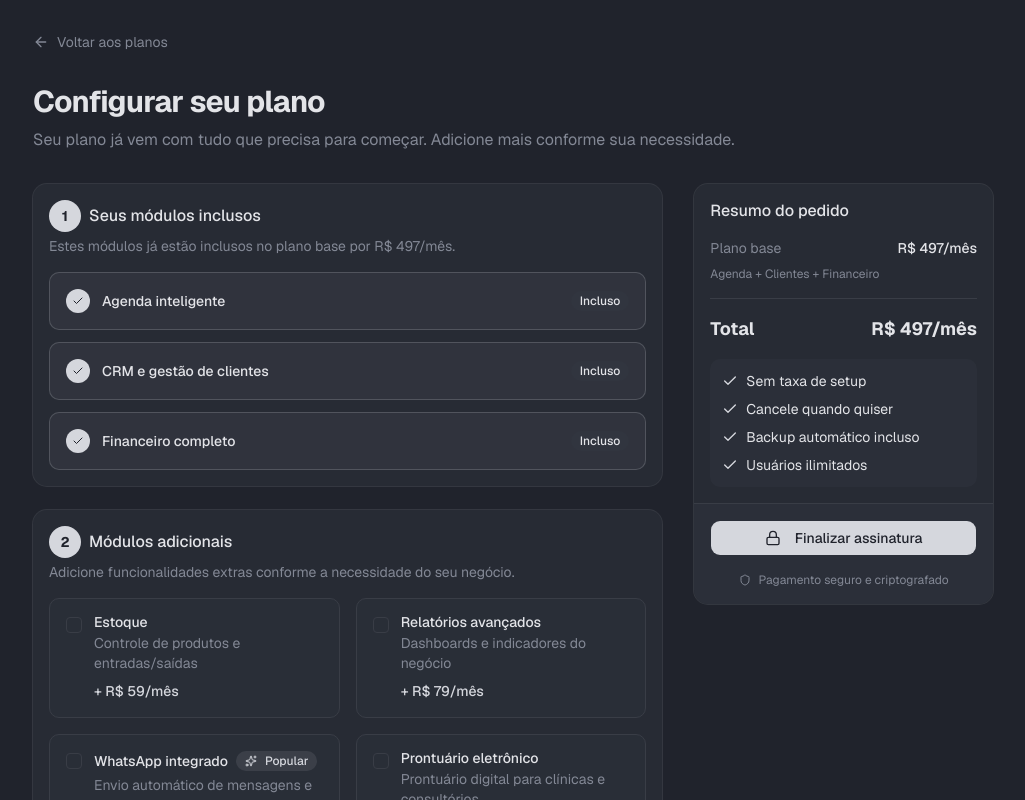
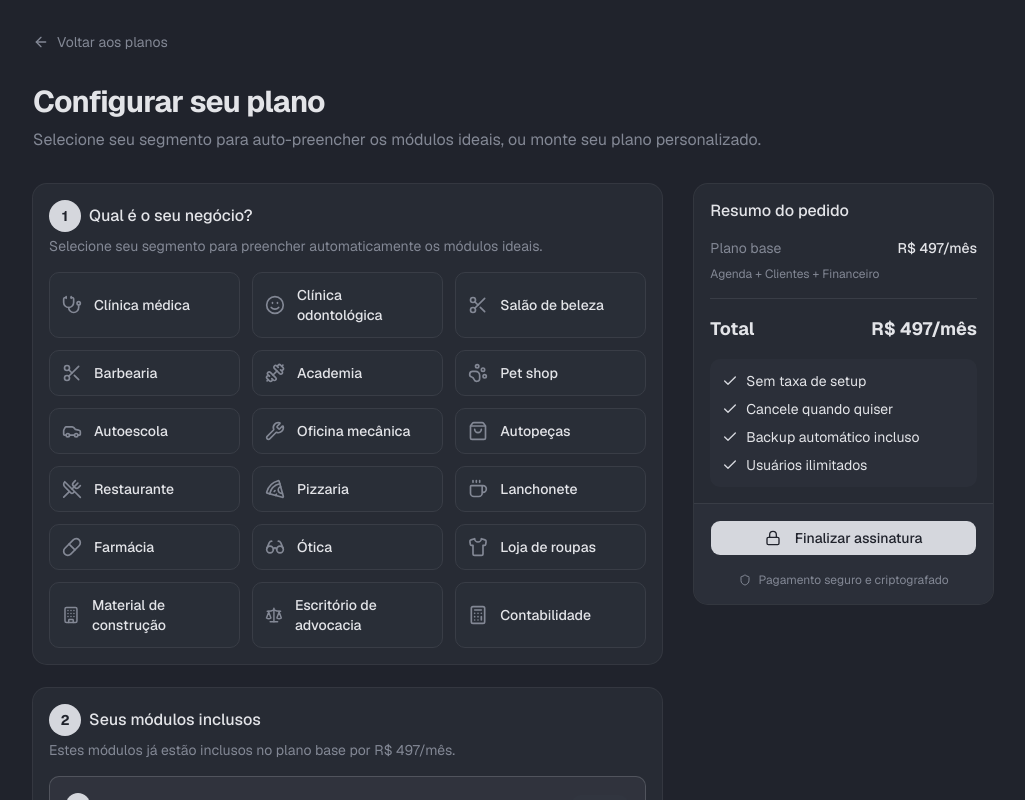
Before and after one commit to mmdj04/openbusiness, a Next.js app: page /configuracoes-plano in a window 1280 px wide. Shown: the top 800 px of the page, without its empty margins (127-1152 px from the left). Built offline with nearby package versions, Linux system fonts and the light colour scheme.

Commit message:
fix: corrigir texto em inglês para português e remover warning do React
- Substituir 'recommended' por 'preencher automaticamente'
- Corrigir setState dentro de useEffect

```diff
--- a/src/app/configuracoes-plano/page.tsx
+++ b/src/app/configuracoes-plano/page.tsx
@@ -1,6 +1,6 @@
 "use client";
 
-import { useState } from "react";
+import { useState, useEffect } from "react";
 import { Badge } from "@/components/ui/badge";
 import { Button } from "@/components/ui/button";
 import {
@@ -23,8 +23,26 @@ import {
   Shield,
   Lock,
   Sparkles,
+  Stethoscope,
+  Smile,
+  Scissors,
+  Dumbbell,
+  PawPrint,
+  Car,
+  Wrench,
+  ShoppingBag,
+  UtensilsCrossed,
+  Pizza,
+  Coffee,
+  Pill,
+  Glasses,
+  Shirt,
+  Building,
+  Scale,
+  Calculator,
 } from "lucide-react";
 import Link from "next/link";
+import { useSearchParams } from "next/navigation";
 
 const BASE_PRICE = 497;
 
@@ -121,6 +139,117 @@ const additionalModules = [
   },
 ];
 
+const segments = [
+  {
+    id: "clinica-medica",
+    name: "Clínica médica",
+    icon: Stethoscope,
+    modules: ["prontuario", "whatsapp", "lembretes"],
+  },
+  {
+    id: "clinica-odontologica",
+    name: "Clínica odontológica",
+    icon: Smile,
+    modules: ["prontuario", "whatsapp", "lembretes"],
+  },
+  {
+    id: "salao",
+    name: "Salão de beleza",
+    icon: Scissors,
+    modules: ["pdv", "assinaturas", "whatsapp"],
+  },
+  {
+    id: "barbearia",
+    name: "Barbearia",
+    icon: Scissors,
+    modules: ["pdv", "assinaturas", "whatsapp"],
+  },
+  {
+    id: "academia",
+    name: "Academia",
+    icon: Dumbbell,
+    modules: ["assinaturas", "usuarios", "relatorios"],
+  },
+  {
+    id: "petshop",
+    name: "Pet shop",
+    icon: PawPrint,
+    modules: ["estoque", "whatsapp", "lembretes"],
+  },
+  {
+    id: "autoescola",
+    name: "Autoescola",
+    icon: Car,
+    modules: ["usuarios", "relatorios", "whatsapp"],
+  },
+  {
+    id: "oficina",
+    name: "Oficina mecânica",
+    icon: Wrench,
+    modules: ["estoque", "relatorios", "pdv"],
+  },
+  {
+    id: "autopecas",
+    name: "Autopeças",
+    icon: ShoppingBag,
+    modules: ["estoque", "pdv", "relatorios"],
+  },
+  {
+    id: "restaurante",
+    name: "Restaurante",
+    icon: UtensilsCrossed,
+    modules: ["pdv", "estoque", "relatorios"],
+  },
+  {
+    id: "pizzaria",
+    name: "Pizzaria",
+    icon: Pizza,
+    modules: ["pdv", "estoque", "whatsapp"],
+  },
+  {
+    id: "lanchonete",
+    name: "Lanchonete",
+    icon: Coffee,
+    modules: ["pdv", "estoque", "relatorios"],
+  },
+  {
+    id: "farmacia",
+    name: "Farmácia",
+    icon: Pill,
+    modules: ["estoque", "pdv", "relatorios"],
+  },
+  {
+    id: "otica",
+    name: "Ótica",
+    icon: Glasses,
+    modules: ["estoque", "pdv", "relatorios"],
+  },
+  {
+    id: "loja-roupas",
+    name: "Loja de roupas",
+    icon: Shirt,
+    modules: ["estoque", "pdv", "relatorios"],
+  },
+  {
+    id: "material-construcao",
+    name: "Material de construção",
+    icon: Building,
+    modules: ["estoque", "pdv", "relatorios"],
+  },
+  {
+    id: "advocacia",
+    name: "Escritório de advocacia",
+    icon: Scale,
+    modules: ["prontuario", "relatorios", "usuarios"],
+  },
+  {
+    id: "contabilidade",
+    name: "Contabilidade",
+    icon: Calculator,
+    modules: ["relatorios", "usuarios", "whatsapp"],
+  },
+];
+
 const paymentMethods = [
   {
     id: "credit",
@@ -143,8 +272,33 @@ const paymentMethods = [
 ];
 
 export default function ConfiguracoesPlanoPage() {
-  const [selectedModules, setSelectedModules] = useState<string[]>([]);
+  const searchParams = useSearchParams();
+  const segmentParam = searchParams.get("segmento");
+
+  const initialSegment =
+    segmentParam && segments.find((s) => s.id === segmentParam)
+      ? segmentParam
+      : null;
+  const initialModules = initialSegment
+    ? segments.find((s) => s.id === initialSegment)?.modules || []
+    : [];
+
+  const [selectedSegment, setSelectedSegment] = useState<string | null>(
+    initialSegment,
+  );
+  const [selectedModules, setSelectedModules] =
+    useState<string[]>(initialModules);
   const [paymentMethod, setPaymentMethod] = useState("credit");
+
+  const handleSegmentChange = (segmentId: string) => {
+    setSelectedSegment(segmentId);
+    const segment = segments.find((s) => s.id === segmentId);
+    if (segment) {
+      setSelectedModules(segment.modules);
+    } else {
+      setSelectedModules([]);
+    }
+  };
 
   const toggleModule = (moduleId: string) => {
     setSelectedModules((prev) =>
@@ -178,8 +332,8 @@ export default function ConfiguracoesPlanoPage() {
             Configurar seu plano
           </h1>
           <p className="text-muted-foreground mt-2">
-            Seu plano já vem com tudo que precisa para começar. Adicione mais
-            conforme sua necessidade.
+            Selecione seu segmento para auto-preencher os módulos ideais, ou
+            monte seu plano personalizado.
           </p>
         </div>
 
@@ -190,6 +344,41 @@ export default function ConfiguracoesPlanoPage() {
                 <CardTitle className="flex items-center gap-2">
                   <span className="bg-primary text-primary-foreground flex size-8 items-center justify-center rounded-full text-sm font-bold">
                     1
+                  </span>
+                  Qual é o seu negócio?
+                </CardTitle>
+                <CardDescription>
+                  Selecione seu segmento para preencher automaticamente os
+                  módulos ideais.
+                </CardDescription>
+              </CardHeader>
+              <CardContent>
+                <div className="grid gap-3 sm:grid-cols-2 lg:grid-cols-3">
+                  {segments.map((segment) => (
+                    <button
+                      key={segment.id}
+                      onClick={() => handleSegmentChange(segment.id)}
+                      className={`flex items-center gap-3 rounded-lg border p-3 text-left transition-all ${
+                        selectedSegment === segment.id
+                          ? "bg-primary/5 border-primary/30 ring-primary/20 ring-1"
+                          : "bg-muted/30 hover:bg-muted/50 hover:shadow-sm"
+                      }`}
+                    >
+                      <segment.icon className="text-muted-foreground size-5" />
+                      <span className="text-sm font-medium">
+                        {segment.name}
+                      </span>
+                    </button>
+                  ))}
+                </div>
+              </CardContent>
+            </Card>
+
+            <Card>
+              <CardHeader>
+                <CardTitle className="flex items-center gap-2">
+                  <span className="bg-primary text-primary-foreground flex size-8 items-center justify-center rounded-full text-sm font-bold">
+                    2
                   </span>
                   Seus módulos inclusos
                 </CardTitle>
@@ -222,7 +411,7 @@ export default function ConfiguracoesPlanoPage() {
               <CardHeader>
                 <CardTitle className="flex items-center gap-2">
                   <span className="bg-primary text-primary-foreground flex size-8 items-center justify-center rounded-full text-sm font-bold">
-                    2
+                    3
                   </span>
                   Módulos adicionais
                 </CardTitle>
@@ -289,7 +478,7 @@ export default function ConfiguracoesPlanoPage() {
               <CardHeader>
                 <CardTitle className="flex items-center gap-2">
                   <span className="bg-primary text-primary-foreground flex size-8 items-center justify-center rounded-full text-sm font-bold">
-                    3
+                    4
                   </span>
                   Forma de pagamento
                 </CardTitle>
--- a/src/components/landing/solutions.tsx
+++ b/src/components/landing/solutions.tsx
@@ -15,12 +15,11 @@ import {
   Pill,
   Glasses,
   Shirt,
-  BookOpen,
   Building,
-  Home,
   Scale,
   Calculator,
 } from "lucide-react";
+import Link from "next/link";
 
 const solutions = [
   {
@@ -28,120 +27,126 @@ const solutions = [
     title: "Clínicas médicas",
     benefit: "Menos faltas, mais pacientes atendidos",
     price: "R$ 497–900",
+    segment: "clinica-medica",
   },
   {
     icon: Smile,
     title: "Clínicas odontológicas",
     benefit: "Agenda lotada e pacientes felizes",
     price: "R$ 497–900",
+    segment: "clinica-odontologica",
   },
   {
     icon: Scissors,
     title: "Salões de beleza",
     benefit: "Fila de espera e fidelidade automática",
     price: "R$ 497–700",
+    segment: "salao",
   },
   {
     icon: Scissors,
     title: "Barbearias",
     benefit: "Assinaturas recorrentes e agenda cheia",
     price: "R$ 497–700",
+    segment: "barbearia",
   },
   {
     icon: Dumbbell,
     title: "Academias",
     benefit: "Controle total de alunos e pagamentos",
     price: "R$ 497–700",
+    segment: "academia",
   },
   {
     icon: PawPrint,
     title: "Pet shops",
     benefit: "Agendamentos organizados e clientes fiéis",
     price: "R$ 497–700",
+    segment: "petshop",
   },
   {
     icon: Car,
     title: "Autoescolas",
     benefit: "Horários otimizados e alunos satisfeitos",
     price: "R$ 497–700",
+    segment: "autoescola",
   },
   {
     icon: Wrench,
     title: "Oficinas mecânicas",
     benefit: "Ordens de serviço sem papel e estoque controlado",
     price: "R$ 497–900",
+    segment: "oficina",
   },
   {
     icon: ShoppingBag,
     title: "Autopeças",
     benefit: "Estoque correto e vendas organizadas",
     price: "R$ 497–700",
+    segment: "autopecas",
   },
   {
     icon: UtensilsCrossed,
     title: "Restaurantes",
     benefit: "Pedidos sem erro e caixa organizado",
     price: "R$ 497–900",
+    segment: "restaurante",
   },
   {
     icon: Pizza,
     title: "Pizzarias",
     benefit: "Delivery rápido e clientes repetem",
     price: "R$ 497–700",
+    segment: "pizzaria",
   },
   {
     icon: Coffee,
     title: "Lanchonetes",
     benefit: "Delivery próprio e pedidos organizados",
     price: "R$ 497–700",
+    segment: "lanchonete",
   },
   {
     icon: Pill,
     title: "Farmácias",
     benefit: "Estoque sempre disponível e vendas rastreadas",
     price: "R$ 497–700",
+    segment: "farmacia",
   },
   {
     icon: Glasses,
     title: "Óticas",
     benefit: "Clientes cadastrados e vendas aumentam",
     price: "R$ 497–700",
+    segment: "otica",
   },
   {
     icon: Shirt,
     title: "Lojas de roupas",
     benefit: "Estoque organizado e vendas crescem",
     price: "R$ 497–700",
-  },
-  {
-    icon: BookOpen,
-    title: "Papelarias",
-    benefit: "Estoque correto e PDV ágil",
-    price: "R$ 497–700",
+    segment: "loja-roupas",
   },
   {
     icon: Building,
     title: "Material de construção",
     benefit: "Orçamentos rápidos e entregas no prazo",
     price: "R$ 497–900",
-  },
-  {
-    icon: Home,
-    title: "Imobiliárias",
-    benefit: "Mais visitas agendadas e negócios fechados",
-    price: "R$ 497–1.000",
+    segment: "material-construcao",
   },
   {
     icon: Scale,
     title: "Escritórios de advocacia",
     benefit: "Processos organizados e prazos em dia",
     price: "R$ 497–900",
+    segment: "advocacia",
   },
   {
     icon: Calculator,
     title: "Contabilidades",
     benefit: "Vencimentos controlados e clientes satisfeitos",
     price: "R$ 497–700",
+    segment: "contabilidade",
   },
 ];
 
@@ -164,10 +169,11 @@ export function Solutions() {
 
         <div className="mx-auto mt-16 grid gap-4 sm:grid-cols-2 lg:grid-cols-3 xl:grid-cols-4">
           {solutions.map((solution) => (
-            <Card
+            <Link
               key={solution.title}
-              className="group hover:ring-primary/20 relative overflow-hidden transition-all hover:shadow-md hover:ring-1"
+              href={`/configuracoes-plano?segmento=${solution.segment}`}
             >
+              <Card className="group hover:ring-primary/20 relative h-full overflow-hidden transition-all hover:shadow-md hover:ring-1">
                 <CardHeader className="pb-3">
                   <div className="bg-primary/10 mb-2 flex size-10 items-center justify-center rounded-lg">
                     <solution.icon className="text-primary size-5" />
@@ -183,6 +189,7 @@ export function Solutions() {
                   </div>
                 </CardContent>
               </Card>
+            </Link>
           ))}
         </div>
       </div>
```
Lines whose indentation alone changed are shown as unchanged.
